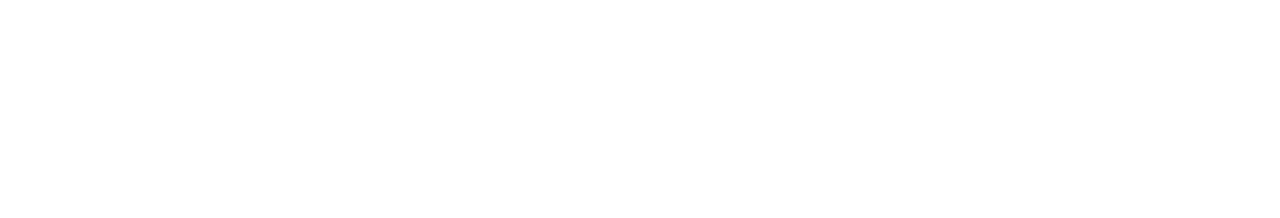
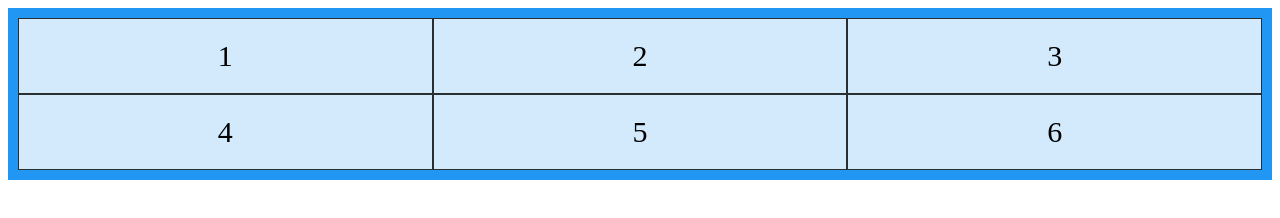
Before and after one commit to Lenoxy/M133-kanban-board, a plain HTML site: page frontend/index.html in a window 1280 px wide. Drawn offline with Linux system fonts and the light colour scheme.

Commit message:
Grid angefangen

```diff
--- a/frontend/index.html
+++ b/frontend/index.html
@@ -2,9 +2,17 @@
 <html lang="en">
 <head>
     <meta charset="UTF-8">
-    <title>Kanban Board - Git Test</title>
+    <title>Kanban Board</title>
+    <link rel="stylesheet" href="style.css">
 </head>
 <body>
-
+    <div class="grid-board">
+        <div class="grid-header">1</div>
+        <div class="grid-header">2</div>
+        <div class="grid-header">3</div>
+        <div class="grid-item">4</div>
+        <div class="grid-item">5</div>
+        <div class="grid-item">6</div>
+    </div>
 </body>
 </html>
--- a/frontend/style.css
+++ b/frontend/style.css
@@ -0,0 +1,21 @@
+.grid-board {
+    display: grid;
+    grid-template-columns: auto auto auto;
+    background-color: #2196F3;
+    padding: 10px;
+  }
+  .grid-header {
+    background-color: rgba(255, 255, 255, 0.8);
+    border: 1px solid rgba(0, 0, 0, 0.8);
+    padding: 20px;
+    font-size: 30px;
+    text-align: center;
+  }
+
+  .grid-item {
+    background-color: rgba(255, 255, 255, 0.8);
+    border: 1px solid rgba(0, 0, 0, 0.8);
+    padding: 20px;
+    font-size: 30px;
+    text-align: center;
+  }
```
